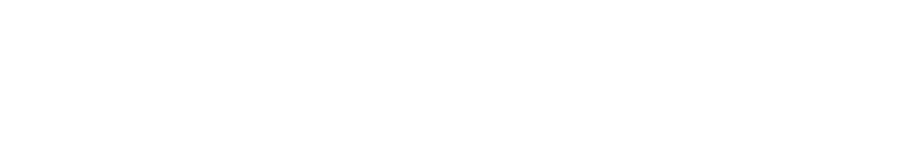
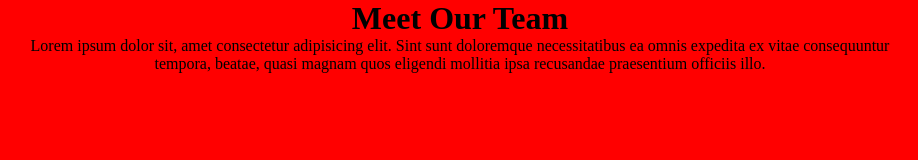
Before and after one commit to LudwigEffort/html-css-float-cards, a plain HTML site: page index.html in a window 1280 px wide. Shown: the whole page, without its empty margins (180-1098 px from the left). Drawn offline with Linux system fonts and the light colour scheme.

Commit message:
add title

```diff
--- a/css/style.css
+++ b/css/style.css
@@ -0,0 +1,16 @@
+* {
+    margin: 0;
+    padding: 0;
+    box-sizing: border-box;
+}
+
+body    {
+    background-color: red;
+    max-width: 900px;
+    margin-left: auto;
+    margin-right: auto;
+}
+
+header  {
+    text-align: center;
+}
--- a/index.html
+++ b/index.html
@@ -10,7 +10,19 @@
 </head>
 
 <body>
+    <header>
+        <h1>Meet Our Team</h1>
+        <p>Lorem ipsum dolor sit, amet consectetur adipisicing elit. Sint sunt doloremque necessitatibus ea omnis expedita ex vitae consequuntur tempora, beatae, quasi magnam quos eligendi mollitia ipsa recusandae praesentium officiis illo.</p>
+    </header>
 
+    <section>
+
+        <!-- Div 1 -->
+        <div>
+
+        </div>
+
+    </section>
 </body>
 
 </html>
```
